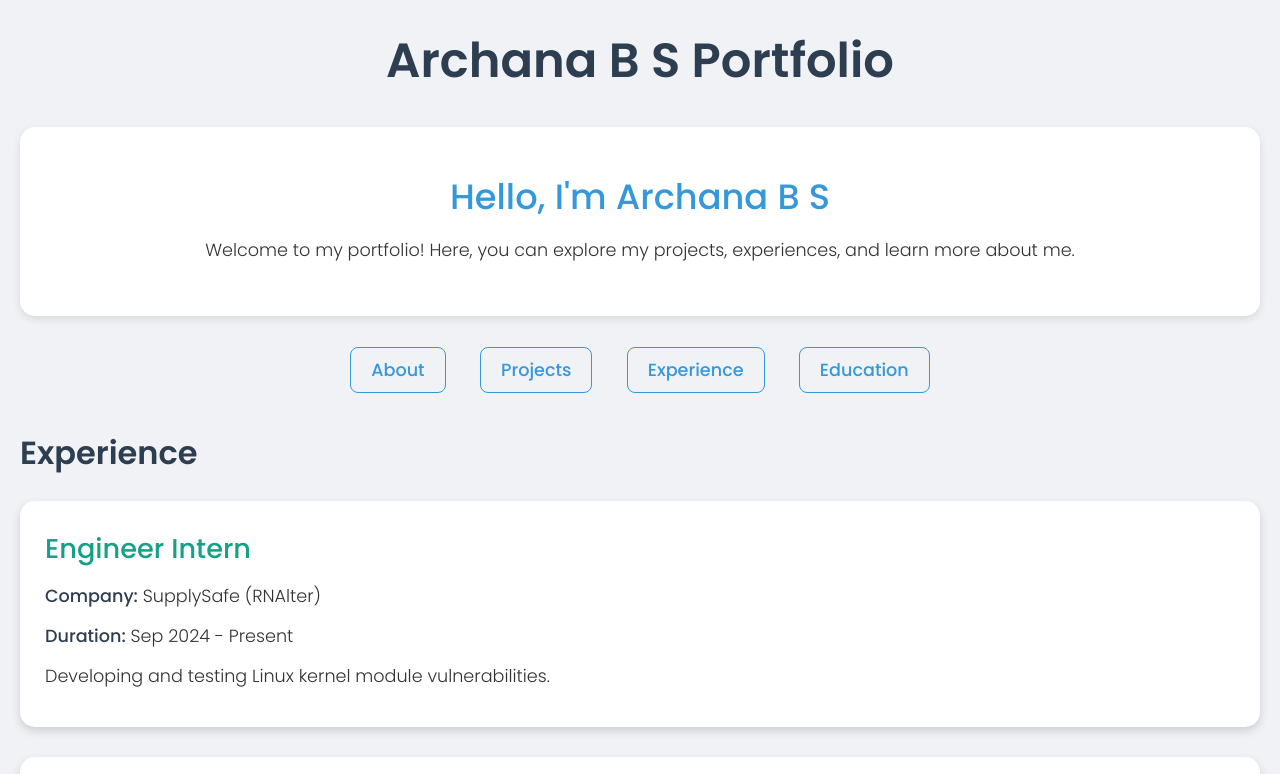
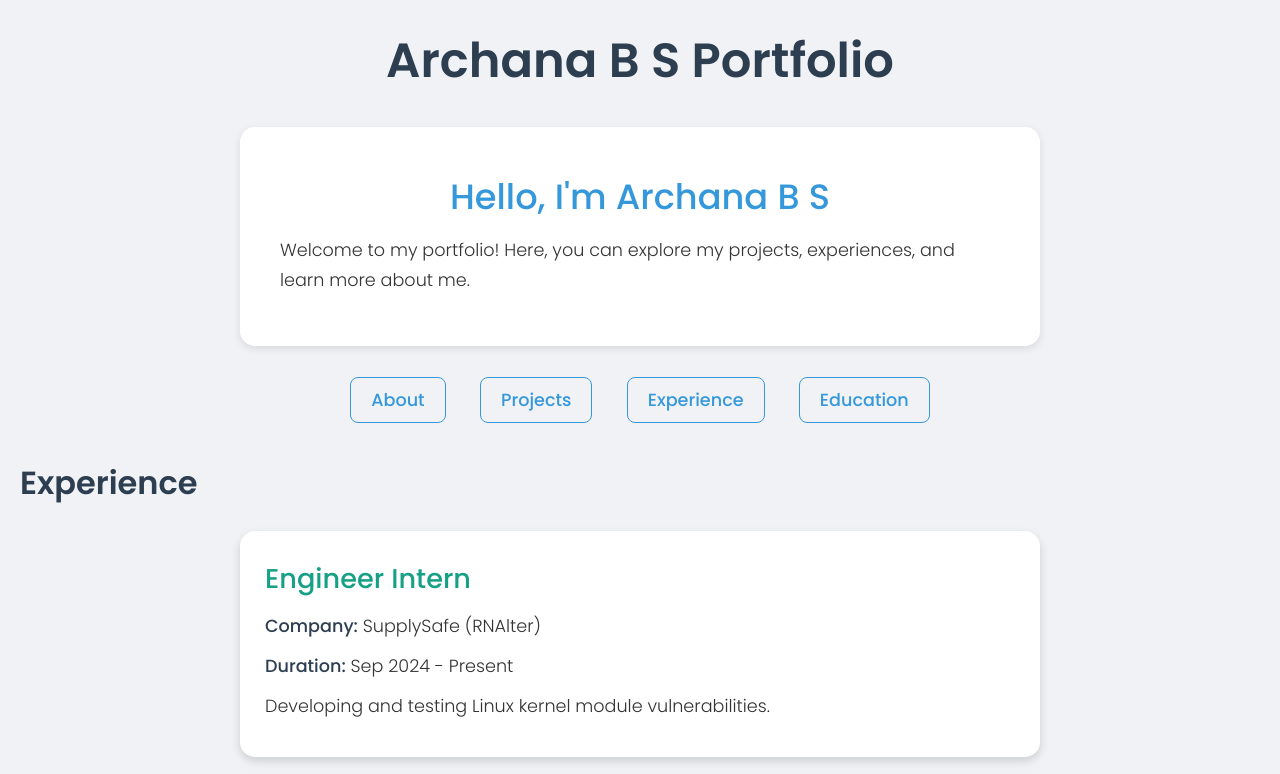
Before and after one commit to ArchanaBS-1233/ArchanaBS-1233.github.io, a plain HTML site: page index.html in a window 1280 px wide. Shown: the top 774 px of the page. Drawn offline with Linux system fonts and the light colour scheme.

Commit message:
Update index.html

```diff
--- a/index.html
+++ b/index.html
@@ -35,6 +35,7 @@
             color: #3498db;
             font-size: 2.2em;
             font-weight: 500;
+            text-align: center;
             margin-bottom: 10px;
         }
 
@@ -42,6 +43,7 @@
             color: #2c3e50;
             font-size: 2em;
             font-weight: 600;
+            text-align: left;
             margin: 40px 0 20px;
         }
 
@@ -49,6 +51,7 @@
             margin: 10px 0;
             font-size: 1.1em;
             font-weight: 300;
+            text-align: left;
         }
 
         nav {
@@ -88,7 +91,8 @@
             text-align: center;
             padding: 40px;
             background-color: #ffffff;
-            margin-bottom: 40px;
+            margin: 0 auto 40px auto;
+            max-width: 800px;
             border-radius: 15px;
             box-shadow: 0 3px 8px rgba(0, 0, 0, 0.1);
         }
@@ -99,9 +103,11 @@
             padding: 25px;
             border: none;
             border-radius: 15px;
-            margin-bottom: 30px;
+            margin: 20px auto;
+            max-width: 800px;
             box-shadow: 0 4px 10px rgba(0, 0, 0, 0.15);
             transition: transform 0.3s ease, box-shadow 0.3s ease;
+            text-align: left;
         }
 
         .card:hover {
```
